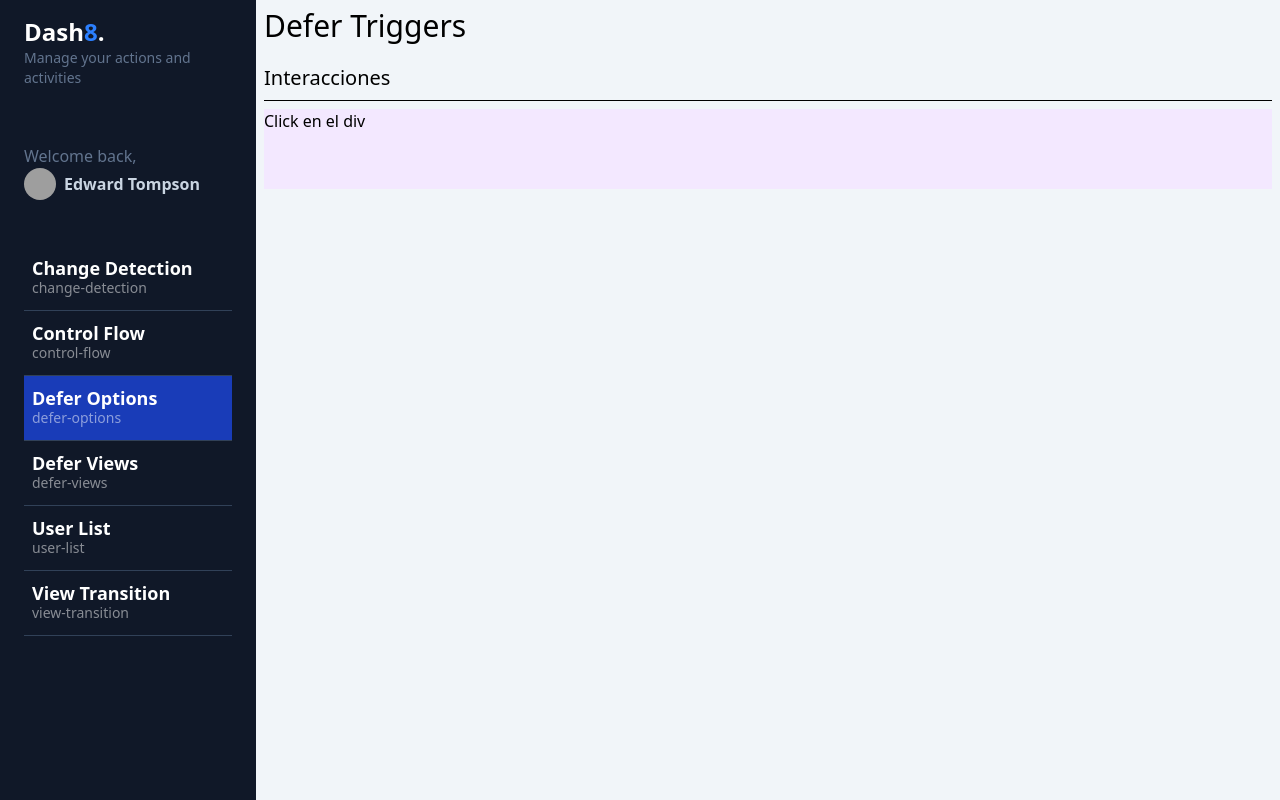
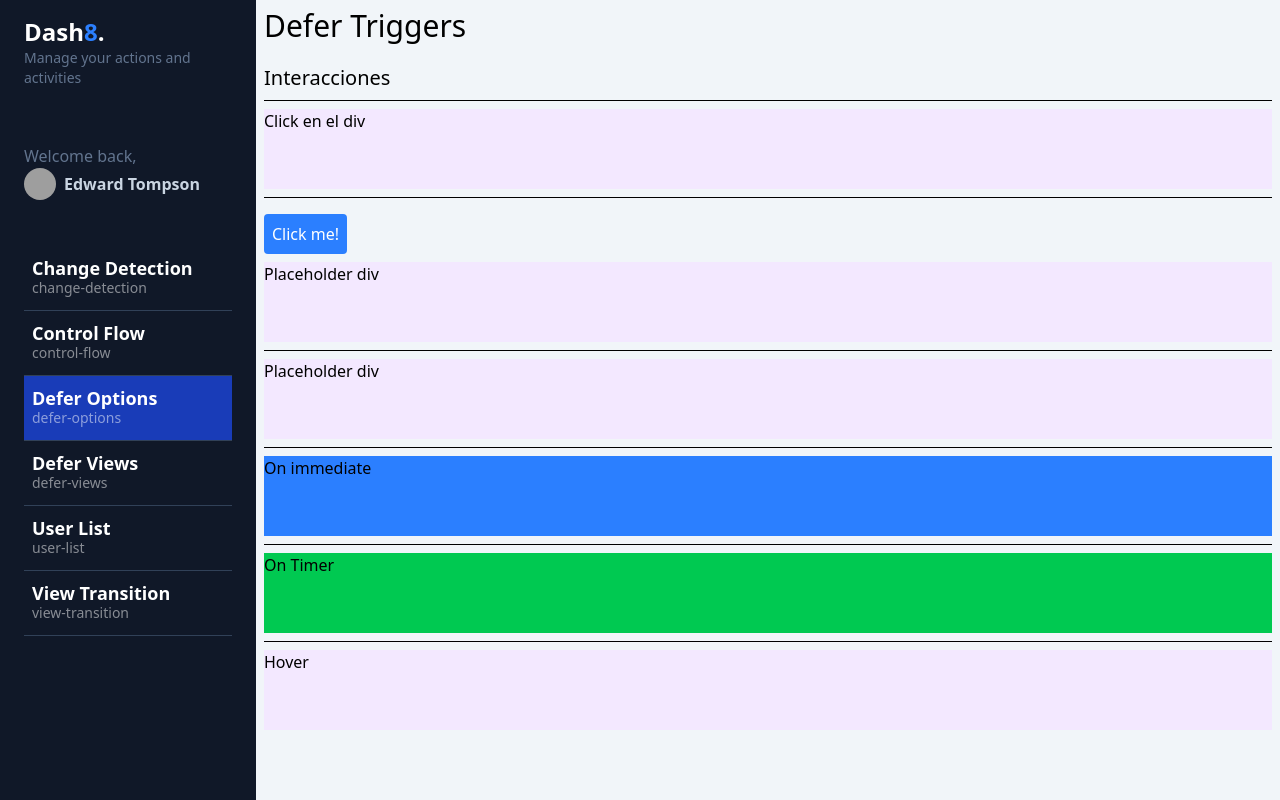
Before and after one commit to GenerationMilton/My-dashboard-angular-features, an Angular app: page /dashboard/defer-options in a window 1280 px wide. Built offline with nearby package versions, Linux system fonts and the light colour scheme; grey boxes are pictures that could not be loaded.

Commit message:
ChangeDetection - Defer Triggers interactions part 2

```diff
--- a/src/app/dashboard/pages/defer-options/defer-options.component.html
+++ b/src/app/dashboard/pages/defer-options/defer-options.component.html
@@ -18,3 +18,93 @@
 
 
 </section>
+
+<section>
+
+    <hr class="my-2">
+
+    <button
+        #btnInteraction
+        class="p-2 bg-blue-500 hover:bg-blue-700 transition-all rounded text-white my-2" >
+        Click me!
+    </button>
+
+    @defer ( on interaction( btnInteraction )) {
+         <app-heavy-loaders-fast cssClass="bg-blue-500 h-20" >
+        <span>On Interaction</span>
+        </app-heavy-loaders-fast>
+    } @placeholder {
+        <div class="w-full h-20 bg-purple-100">
+            Placeholder div
+        </div>
+    }
+
+
+</section>
+
+<section>
+
+    <hr class="my-2">
+
+
+    @defer ( on hover) {
+         <app-heavy-loaders-fast cssClass="bg-blue-500 h-20" >
+        <span>On Interaction</span>
+        </app-heavy-loaders-fast>
+    } @placeholder {
+        <div class="w-full h-20 bg-purple-100">
+            Placeholder div
+        </div>
+    }
+
+
+</section>
+
+
+<section>
+
+    <hr class="my-2">
+
+    @defer ( on immediate) {
+         <app-heavy-loaders-fast cssClass="bg-blue-500 h-20" >
+        <span>On immediate</span>
+        </app-heavy-loaders-fast>
+    } @placeholder {
+        <div class="w-full h-20 bg-purple-100">
+            Placeholder div
+        </div>
+    }
+
+</section>
+
+<section>
+
+    <hr class="my-2">
+
+    @defer ( on timer(2000)) {
+         <app-heavy-loaders-fast cssClass="bg-green-500 h-20" >
+        <span>On Timer</span>
+        </app-heavy-loaders-fast>
+    } @placeholder {
+        <div class="w-full h-20 bg-purple-100">
+            2 segundos
+        </div>
+    }
+
+</section>
+
+<section>
+
+    <hr class="my-2">
+
+    @defer ( on hover; prefetch on idle) {
+         <app-heavy-loaders-fast cssClass="bg-green-500 h-20" >
+        <span>On hover, idle</span>
+        </app-heavy-loaders-fast>
+    } @placeholder {
+        <div class="w-full h-20 bg-purple-100">
+            Hover
+        </div>
+    }
+
+</section>
```
